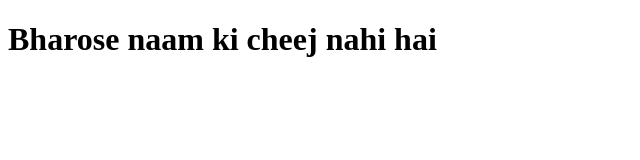
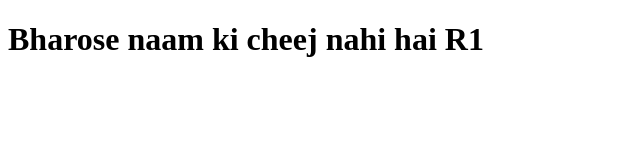
Before and after one commit to rajurawat1605/coursera-test, a plain HTML site: page site/index.html in a window 1280 px wide. Shown: the full height of the page, 0-640 px from the left. Drawn offline with Linux system fonts and the light colour scheme.

Commit message:
New Add check

```diff
--- a/site/index.html
+++ b/site/index.html
@@ -4,6 +4,6 @@
 	<title>Hello Coursera Rohan!</title>
 </head>
 <body>
-<h1>Bharose naam ki cheej nahi hai</h1>
+<h1>Bharose naam ki cheej nahi hai R1</h1>
 </body>
 </html>
```
